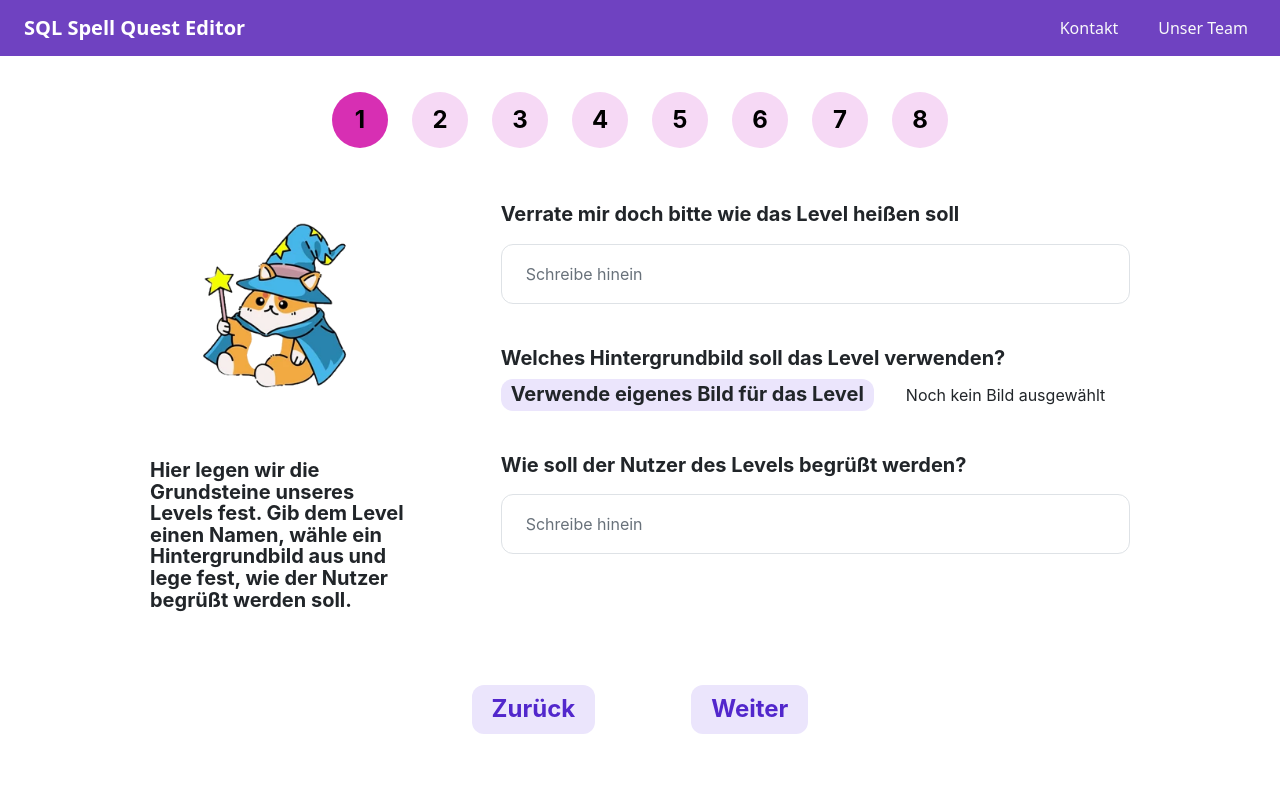
After one commit to Roni-Aba/SQLQuestEditor, a Django app: page /createLevel1/ in a window 1280 px wide. The commit adds this page. Run offline with Django 4.2, Linux system fonts and the light colour scheme.

Commit message:
add: createLevel1.css, createLevel1.html, createLevelShared.css, update: views.py, urls.py, level.html, createLevel.html, createLevel.css, auswahl.html

```diff
--- /dev/null
+++ b/backend/editor/static/editor/css/createLevel1.css
@@ -0,0 +1,149 @@
+.create-level1-page {
+  min-height: calc(100vh - 56px);
+  padding: 36px 64px 48px;
+}
+
+.create-level1-content {
+  max-width: 980px;
+  margin: 0 auto;
+}
+
+.create-level1-form-row {
+  --bs-gutter-x: 72px;
+  --bs-gutter-y: 40px;
+}
+
+.create-level1-helper {
+  display: flex;
+  flex-direction: column;
+  align-items: flex-start;
+}
+
+.create-level1-cosmo {
+  width: 220px;
+  height: 220px;
+  margin-left: 12px;
+}
+
+.create-level1-helper p {
+  max-width: 260px;
+  margin: 36px 0 0;
+  color: var(--create-level-text);
+  font-size: 20px;
+  font-weight: 700;
+  line-height: 1.08;
+}
+
+.create-level1-fields {
+  display: flex;
+  flex-direction: column;
+  gap: 44px;
+}
+
+.create-level1-image-actions {
+  display: flex;
+  align-items: center;
+  gap: 32px;
+  margin-top: -8px;
+}
+
+.create-level1-small-button {
+  font-size: 11px;
+  line-height: 1;
+  padding: 5px 10px;
+}
+
+.create-level1-navigation {
+  display: flex;
+  justify-content: center;
+  gap: 96px;
+  margin-top: 74px;
+}
+
+.create-level1-button {
+  min-width: 110px;
+  font-size: 24px;
+  line-height: 1.2;
+  padding: 10px 20px;
+  text-align: center;
+}
+
+@media (max-width: 1120px) {
+  .create-level1-page {
+    padding: 32px 40px 48px;
+  }
+
+  .create-level1-content {
+    max-width: 900px;
+  }
+
+  .create-level1-form-row {
+    --bs-gutter-x: 48px;
+  }
+
+  .create-level1-cosmo {
+    width: 200px;
+    height: 200px;
+  }
+}
+
+@media (max-width: 820px) {
+  .create-level1-page {
+    padding: 24px 32px 48px;
+  }
+
+  .create-level1-steps {
+    justify-content: flex-start;
+    gap: 16px;
+    margin-bottom: 40px;
+    overflow-x: auto;
+    padding-bottom: 4px;
+  }
+
+  .create-level1-helper {
+    align-items: center;
+    text-align: center;
+  }
+
+  .create-level1-helper p {
+    max-width: 480px;
+    margin-top: 24px;
+  }
+
+  .create-level1-fields {
+    margin-top: 32px;
+  }
+
+  .create-level1-image-actions {
+    flex-direction: column;
+    align-items: flex-start;
+    gap: 14px;
+  }
+
+  .create-level1-navigation {
+    gap: 28px;
+    margin-top: 48px;
+  }
+}
+
+@media (max-width: 520px) {
+  .create-level1-page {
+    padding: 20px;
+  }
+
+  .create-level1-steps li {
+    width: 48px;
+    height: 48px;
+    flex-basis: 48px;
+    font-size: 22px;
+  }
+
+  .create-level1-field label,
+  .create-level1-helper p {
+    font-size: 18px;
+  }
+
+  .create-level1-button {
+    font-size: 22px;
+  }
+}
--- /dev/null
+++ b/backend/editor/static/editor/css/createLevelShared.css
@@ -0,0 +1,131 @@
+:root {
+  --create-level-primary: #5227cc;
+  --create-level-primary-light: #ebe5fc;
+  --create-level-primary-light-hover: #ded4fb;
+  --create-level-active: #d72fb3;
+  --create-level-step: #f6d9f5;
+  --create-level-text: #212529;
+  --create-level-muted: #68717a;
+  --create-level-border: #dee2e6;
+}
+
+/* Gemeinsame Seitengrundlage für alle Create-Level-Seiten */
+.create-level-page,
+.create-level1-page {
+  background-color: #ffffff;
+  color: var(--create-level-text);
+  font-family: Inter, system-ui, -apple-system, BlinkMacSystemFont, "Segoe UI", sans-serif;
+}
+
+/* Gemeinsame Cosmo-Bildbasis */
+.create-level-cosmo,
+.create-level1-cosmo {
+  display: block;
+  object-fit: contain;
+}
+
+/* Gemeinsame zentrierte Buttonbereiche */
+.create-level-button-section,
+.create-level1-navigation {
+  display: flex;
+  justify-content: center;
+  width: 100%;
+}
+
+/* Gemeinsame Wizard-Kreis-/Statusbar-Optik */
+.create-level1-steps {
+  display: flex;
+  justify-content: center;
+  gap: 24px;
+  width: 100%;
+  margin: 0 auto 56px;
+  padding: 0;
+  list-style: none;
+}
+
+.create-level1-steps li {
+  display: flex;
+  align-items: center;
+  justify-content: center;
+  width: 56px;
+  height: 56px;
+  flex: 0 0 56px;
+  border-radius: 50%;
+  background-color: var(--create-level-step);
+  color: #000000;
+  font-size: 24px;
+  font-weight: 700;
+  line-height: 1;
+}
+
+.create-level1-steps li.is-active {
+  background-color: var(--create-level-active);
+}
+
+/* Gemeinsame Formularbasis */
+.create-level1-field {
+  display: flex;
+  flex-direction: column;
+  gap: 18px;
+}
+
+.create-level1-field label {
+  margin: 0;
+  color: var(--create-level-text);
+  font-size: 20px;
+  font-weight: 700;
+  line-height: 1.08;
+}
+
+.create-level1-field label span {
+  display: block;
+}
+
+.create-level1-field input,
+.create-level1-field textarea {
+  width: 100%;
+  min-height: 58px;
+  border: 1px solid var(--create-level-border);
+  border-radius: 12px;
+  background-color: #ffffff;
+  color: var(--create-level-text);
+  font: 400 16px/28px Inter, system-ui, -apple-system, BlinkMacSystemFont, "Segoe UI", sans-serif;
+  padding: 15px 24px;
+  outline: none;
+}
+
+.create-level1-field textarea {
+  min-height: 84px;
+  resize: vertical;
+}
+
+.create-level1-field input::placeholder,
+.create-level1-field textarea::placeholder {
+  color: var(--create-level-muted);
+  opacity: 1;
+}
+
+.create-level1-field input:focus,
+.create-level1-field textarea:focus {
+  border-color: var(--create-level-primary);
+  box-shadow: 0 0 0 3px rgba(82, 39, 204, 0.12);
+}
+
+/* Gemeinsame Button-Optik */
+.create-level1-small-button,
+.create-level1-button {
+  border: 0;
+  border-radius: 12px;
+  background-color: var(--create-level-primary-light);
+  color: var(--create-level-primary);
+  font-weight: 700;
+  white-space: nowrap;
+  cursor: pointer;
+  text-decoration: none;
+}
+
+.create-level1-button:hover,
+.create-level1-small-button:hover {
+  background-color: var(--create-level-primary-light-hover);
+  color: var(--create-level-primary);
+}
--- /dev/null
+++ b/backend/editor/templates/editor/createLevel1.html
@@ -0,0 +1,145 @@
+{% extends "editor/base.html" %}
+{% load static %}
+
+{% block title %}
+Level erstellen | SQL Spell Quest Editor
+{% endblock %}
+
+{% block additional_css %}
+<link rel="stylesheet" href="{% static 'editor/css/createLevelShared.css' %}">
+<link rel="stylesheet" href="{% static 'editor/css/createLevel1.css' %}">
+{% endblock %}
+
+{% block content %}
+<main class="create-level1-page">
+  <div class="container-fluid px-0">
+    <ol class="create-level1-steps" aria-label="Fortschritt der Levelerstellung">
+      {% if steps %}
+        {% for step in steps %}
+          <li class="{% if step.active %}is-active{% endif %}">
+            {{ step.number }}
+          </li>
+        {% endfor %}
+      {% else %}
+        <li class="is-active">1</li>
+        <li>2</li>
+        <li>3</li>
+        <li>4</li>
+        <li>5</li>
+        <li>6</li>
+        <li>7</li>
+        <li>8</li>
+      {% endif %}
+    </ol>
+
+    <form
+      class="create-level1-content"
+      action="{% url 'create_level1' %}"
+      method="post"
+      enctype="multipart/form-data"
+    >
+      {% csrf_token %}
+
+      <div class="row align-items-start create-level1-form-row">
+        <aside class="col-12 col-md-4 create-level1-helper" aria-label="Hilfetext von Cosmo">
+          <img
+            src="{% static 'editor/img/cat1.png' %}"
+            alt="Cosmo Wizard"
+            class="create-level1-cosmo"
+          >
+
+          <p>
+            Hier legen wir die Grundsteine unseres Levels fest. Gib dem Level
+            einen Namen, wähle ein Hintergrundbild aus und lege fest, wie der
+            Nutzer begrüßt werden soll.
+          </p>
+        </aside>
+
+        <section class="col-12 col-md-8 create-level1-fields" aria-label="Levelgrunddaten">
+          <div class="create-level1-field">
+            <label for="level-name">
+              Verrate mir doch bitte wie das Level heißen soll
+            </label>
+
+            <input
+              id="level-name"
+              name="level_name"
+              type="text"
+              placeholder="Schreibe hinein"
+              value="{{ saved_level.id|default:'' }}"
+            >
+          </div>
+
+          <div class="create-level1-field">
+            <label for="level-picture-input">
+              Welches Hintergrundbild soll das Level verwenden?
+            </label>
+
+            <div class="create-level1-image-actions" aria-label="Bildoptionen">
+              <label for="level-picture-input" class="create-level1-small-button">
+                Verwende eigenes Bild für das Level
+              </label>
+
+              <input
+                type="file"
+                id="level-picture-input"
+                name="levelPicture"
+                accept="image/*"
+                hidden
+              >
+
+              <span class="create-level1-image-feedback">
+                {% if saved_level.levelPicture %}
+                  {{ saved_level.levelPicture }}
+                {% else %}
+                  Noch kein Bild ausgewählt
+                {% endif %}
+              </span>
+            </div>
+          </div>
+
+          <div class="create-level1-field">
+            <label for="level-greeting">
+              Wie soll der Nutzer des Levels begrüßt werden?
+            </label>
+
+            <input
+              id="level-greeting"
+              name="level_greeting"
+              type="text"
+              placeholder="Schreibe hinein"
+              value="{{ saved_level.startDialog|default:'' }}"
+            >
+          </div>
+        </section>
+      </div>
+
+      <section class="create-level1-navigation" aria-label="Seitennavigation">
+      <a class="create-level1-button" href="{% url 'create_level' %}">
+        Zurück
+      </a>
+
+      <button type="submit" class="create-level1-button">
+        Weiter
+      </button>
+    </section>
+    </form>
+  </div>
+</main>
+
+<script>
+  const createLevel1Form = document.querySelector(".create-level1-content");
+
+  createLevel1Form.addEventListener("submit", function () {
+    const formData = new FormData(createLevel1Form);
+
+    const debugData = {
+      id: formData.get("level_name"),
+      levelPicture: formData.get("levelPicture")?.name || "",
+      startDialog: formData.get("level_greeting")
+    };
+
+    console.log("createLevel1 wird abgeschickt:", debugData);
+  });
+</script>
+{% endblock %}
--- a/backend/editor/templates/editor/level.html
+++ b/backend/editor/templates/editor/level.html
@@ -27,11 +27,10 @@
         </section>
 
         <section class="createLevelSection">
-            <a href="/createLevel/" class="text-decoration-none">
+            <a href="/auswahl/" class="text-decoration-none">
                 {% include "editor/components/button/button.html" with title="Erstelle ein neues Level" %}
             </a>
         </section>
-
     </main>
 </body>
 </html>
--- a/backend/editor/urls.py
+++ b/backend/editor/urls.py
@@ -7,4 +7,5 @@ urlpatterns = [
     path("upload-json/", views.upload_json_view, name="upload_json"),
     path("components/", views.component_test_view, name="component_test"),
     path("createLevel/", views.create_level, name="create_level"),
-    path("auswahl/", views.auswahl_view, name="auswahl_view"),]
+    path("auswahl/", views.auswahl_view, name="auswahl_view"),
+    path("createLevel1/", views.create_level1_view, name="create_level1"),]
--- a/backend/editor/views.py
+++ b/backend/editor/views.py
@@ -1,15 +1,39 @@
-from django.shortcuts import render
+import json
 from pathlib import Path
 from django.conf import settings
-import json
-# Create your views here.
+from django.core.files.storage import FileSystemStorage
+from django.shortcuts import redirect, render
+
+def get_steps(active_step):
+    steps = []
+
+    for number in range(1, 9):
+        steps.append({
+            "number": number,
+            "active": number == active_step
+        })
+
+    return steps
+
+
 def start_page(request):
     return render(request, "editor/start.html")
 
+
 def level_view(request):
+    game_file = Path(settings.BASE_DIR) / "SQLSpellQuest.json"
+
+    name_of_levels = []
+
+    if game_file.exists():
+        with open(game_file, "r", encoding="utf-8") as file:
+            game = json.load(file)
+
+        for level in game.get("level", []):
+            name_of_levels.append(level.get("id", "Unbenanntes Level"))
 
     return render(request, "editor/level.html", {
-        "nameOfLevels": []
+        "nameOfLevels": name_of_levels
     })
 
 
@@ -18,44 +42,62 @@ def upload_json_view(request):
         uploaded_file = request.FILES.get("json_file")
 
         if not uploaded_file:
-            return render(request, "editor/start.html", {"error": "No file uploaded."})
+            return render(request, "editor/start.html", {
+                "error": "Keine Datei hochgeladen."
+            })
 
-        fileContent = uploaded_file.read().decode("utf-8")
-        game= json.loads(fileContent)
+        try:
+            file_content = uploaded_file.read().decode("utf-8")
+            game = json.loads(file_content)
+        except json.JSONDecodeError:
+            return render(request, "editor/start.html", {
+                "error": "Die Datei ist keine gültige JSON-Datei."
+            })
 
-        nameOfLevels = []
-        for level in game["level"]:
-            nameOfLevels.append(level["id"])
+        name_of_levels = []
+
+        for level in game.get("level", []):
+            name_of_levels.append(level.get("id", "Unbenanntes Level"))
+
         return render(request, "editor/level.html", {
+            "nameOfLevels": name_of_levels
+        })
 
-            "nameOfLevels": nameOfLevels
-        })
     return render(request, "editor/start.html")
+
 
 def component_test_view(request):
     steps = [
-        {"number": 1, "active": True},{"number": 2, "active": True},
-        {"number": 3, "active": True},{"number": 4, "active": True},
-        {"number": 5, "active": False},{"number": 6, "active": False},
-        {"number": 7, "active": False},{"number": 8, "active": False},
-    ]
-    return render(request, "editor/test.html", {"steps": steps,})
-
-def create_level(request):
-    steps = [
-        {"number": 1, "active": False},
-        {"number": 2, "active": False},
-        {"number": 3, "active": False},
-        {"number": 4, "active": False},
+        {"number": 1, "active": True},
+        {"number": 2, "active": True},
+        {"number": 3, "active": True},
+        {"number": 4, "active": True},
         {"number": 5, "active": False},
         {"number": 6, "active": False},
         {"number": 7, "active": False},
         {"number": 8, "active": False},
     ]
-    context = {"steps": steps,}
-    return render(request, "editor/createLevel.html", context)
+
+    return render(request, "editor/test.html", {
+        "steps": steps,
+    })
+
+
+def create_level(request):
+    return render(request, "editor/createLevel.html", {
+        "steps": get_steps(active_step=0),
+    })
+
 
 def auswahl_view(request):
+    new_level = request.session.get("new_level", {})
+
+    return render(request, "editor/auswahl.html", {
+        "steps": get_steps(active_step=2),
+        "new_level": new_level,
+    })
+
+def create_level1_view(request):
     steps = [
         {"number": 1, "active": True},
         {"number": 2, "active": False},
@@ -66,6 +108,50 @@ def auswahl_view(request):
         {"number": 7, "active": False},
         {"number": 8, "active": False},
     ]
-    return render(request, "editor/auswahl.html", {
-        "steps": steps
+
+    if request.method == "POST":
+        level_id = request.POST.get("level_name", "").strip()
+        start_dialog = request.POST.get("level_greeting", "").strip()
+
+        saved_level = request.session.get("new_level", {})
+        level_picture_name = saved_level.get("levelPicture", "")
+
+        uploaded_picture = request.FILES.get("levelPicture")
+
+        if uploaded_picture:
+            upload_dir = (
+                Path(settings.BASE_DIR)
+                / "editor"
+                / "static"
+                / "editor"
+                / "img"
+                / "levels"
+            )
+
+            upload_dir.mkdir(parents=True, exist_ok=True)
+
+            storage = FileSystemStorage(location=upload_dir)
+            level_picture_name = storage.save(uploaded_picture.name, uploaded_picture)
+
+        saved_level["id"] = level_id
+        saved_level["levelPicture"] = level_picture_name
+        saved_level["startDialog"] = start_dialog
+
+        request.session["new_level"] = saved_level
+        request.session.modified = True
+
+        return redirect("auswahl_view")
+
+    saved_level = request.session.get("new_level", {})
+
+    debug_json = json.dumps(
+        saved_level,
+        ensure_ascii=False,
+        indent=2
+    )
+
+    return render(request, "editor/createLevel1.html", {
+        "steps": steps,
+        "saved_level": saved_level,
+        "debug_json": debug_json,
     })
```
Also changed, not shown: backend/editor/static/editor/css/createLevel.css (+0 -11 lines), backend/editor/templates/editor/auswahl.html (+5 -2 lines), backend/editor/templates/editor/createLevel.html (+5 -2 lines).
